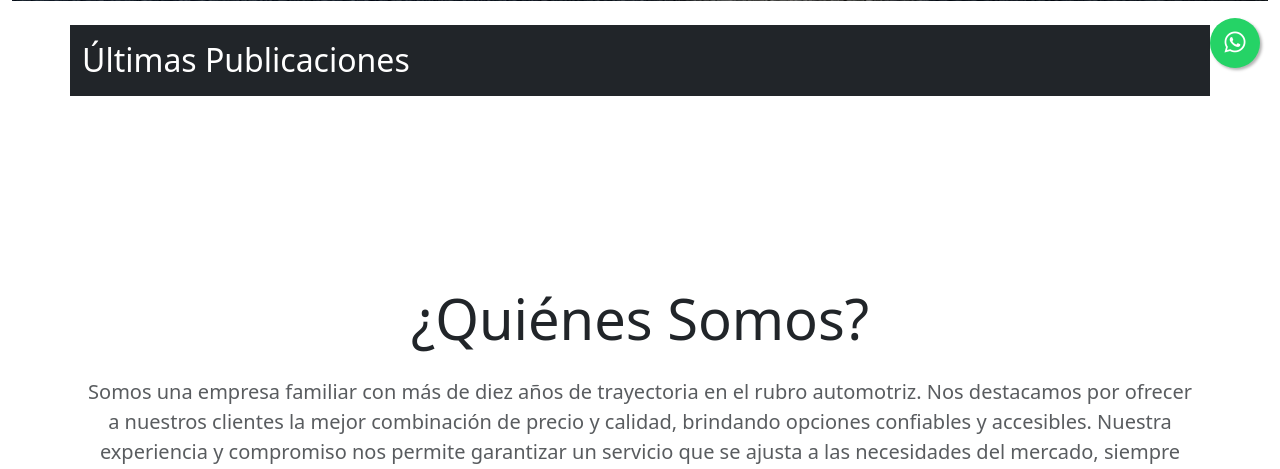
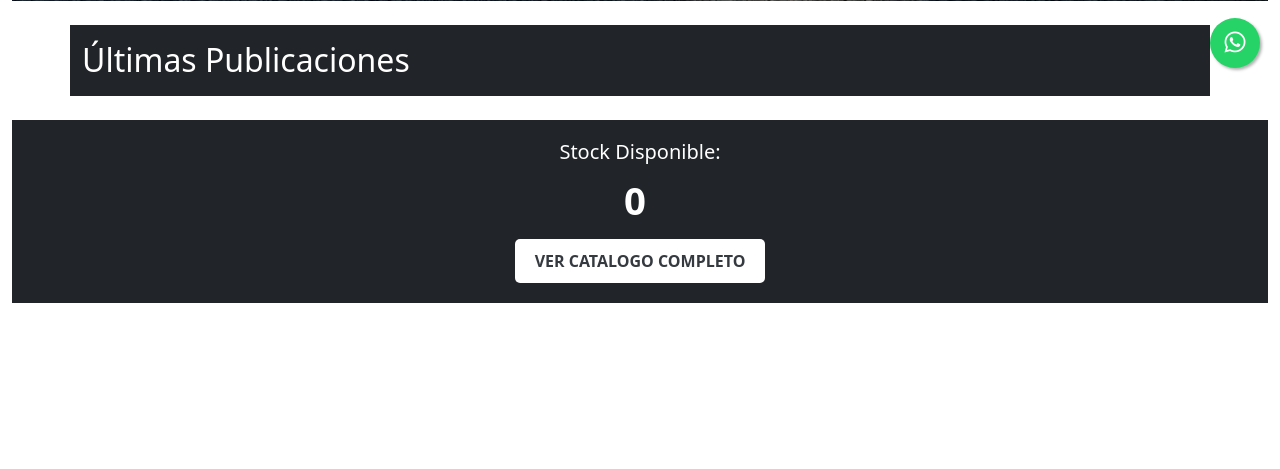
Before and after one commit to RodolfoGH2821/becker, a Flask app: page / in a window 1280 px wide. Shown: the part 712-1181 px from the top of the page. Run offline with Flask 3, Linux system fonts and the light colour scheme; data that the repository does not hold is empty; some libraries are stand-ins or nearby versions.

Commit message:
Correccion de estilos en contacto y finalizacion de stock disponibles en home

```diff
--- a/app.py
+++ b/app.py
@@ -87,9 +87,17 @@ def index():
                                 """
     ultimas_publicaciones = db.fetch_query(query_ultimas_publicaciones)
 
+        # Consulta para contar los vehículos disponibles
+    query_stock_disponible = "SELECT COUNT(*) AS total FROM vehiculos;"
+    resultado_stock = db.fetch_query(query_stock_disponible)
+
+    # Extraer el número total de vehículos disponibles
+    total_vehiculos = resultado_stock[0]['total'] if resultado_stock else 0
+
     return render_template('home.html',
                            active_page='index',
-                           ultimas_publicaciones=ultimas_publicaciones)  # Pasa las publicaciones al template
+                           ultimas_publicaciones=ultimas_publicaciones,
+                           total_vehiculos=total_vehiculos)
 
 
 
--- a/static/css/styles.css
+++ b/static/css/styles.css
@@ -312,12 +312,12 @@
 .contact-form h5,
 .contact-form h6 {
     color: #333;
-    margin-bottom: 20px;
+    margin-bottom: 5px;
 }
 .contact-form .form-control {
     border: 1px solid #ddd;
     border-radius: 8px;
-    padding: 12px 15px;
+
     font-size: 16px;
     transition: border 0.3s ease, box-shadow 0.3s ease;
     margin-bottom: 15px;
@@ -351,3 +351,43 @@
     display: none;
     z-index: 1000;
 }
+/* ===========================================
+   Banner de stock
+   =========================================== */
+.stock-banner {
+    color: white;
+    padding: 20px 0;
+    text-align: center;
+}
+
+.stock-banner .container {
+    max-width: 1200px;
+    margin: 0 auto;
+    padding: 0 20px;
+}
+
+.stock-banner p {
+    margin-bottom: 10px;
+    font-size: 1.2em;
+}
+
+.stock-banner .stock-number {
+    font-size: 2em;
+    font-weight: bold;
+    margin-right: 10px;
+    color: white;
+}
+
+.stock-banner .button {
+    display: inline-block;
+    padding: 10px 20px;
+    background-color: #ffffff; /* Botón blanco */
+    color: #343a40; /* Texto azul */
+    text-decoration: none;
+    border-radius: 5px;
+    font-weight: bold;
+    transition: background-color 0.3s ease;
+}
+
+
+/* Asegúrate de que estos estilos se integren bien con tus estilos existentes */
--- a/templates/base.html
+++ b/templates/base.html
@@ -16,7 +16,7 @@
     <link href="https://fonts.googleapis.com/css2?family=Heebo:wght@400;500;600&family=Nunito:wght@600;700;800&display=swap" rel="stylesheet">
 
     <!-- Libraries Stylesheet -->
-    <link href="../static/lib/animate/animate.min.css" rel="stylesheet">
+    <link href="../static/lib/animate/animate.css" rel="stylesheet">
 
 </head>
 
--- a/templates/home.html
+++ b/templates/home.html
@@ -93,6 +93,17 @@ Inicio - Automotora Becker
       </div>
     </div>
     {% endfor %}
+  </div>
+</div>
+
+
+<div class="stock-banner bg-dark">
+  <div class="container">
+      <h5>Stock Disponible:</h5>
+      <p>
+          <span class="stock-number">{{ total_vehiculos }}</span>
+      </p>
+      <a href="/vehiculos" class="button">VER CATALOGO COMPLETO </a>
   </div>
 </div>
 
```
Also changed, not shown: templates/contacto.html (+15 -11 lines), static/lib/animate/animate.css.
